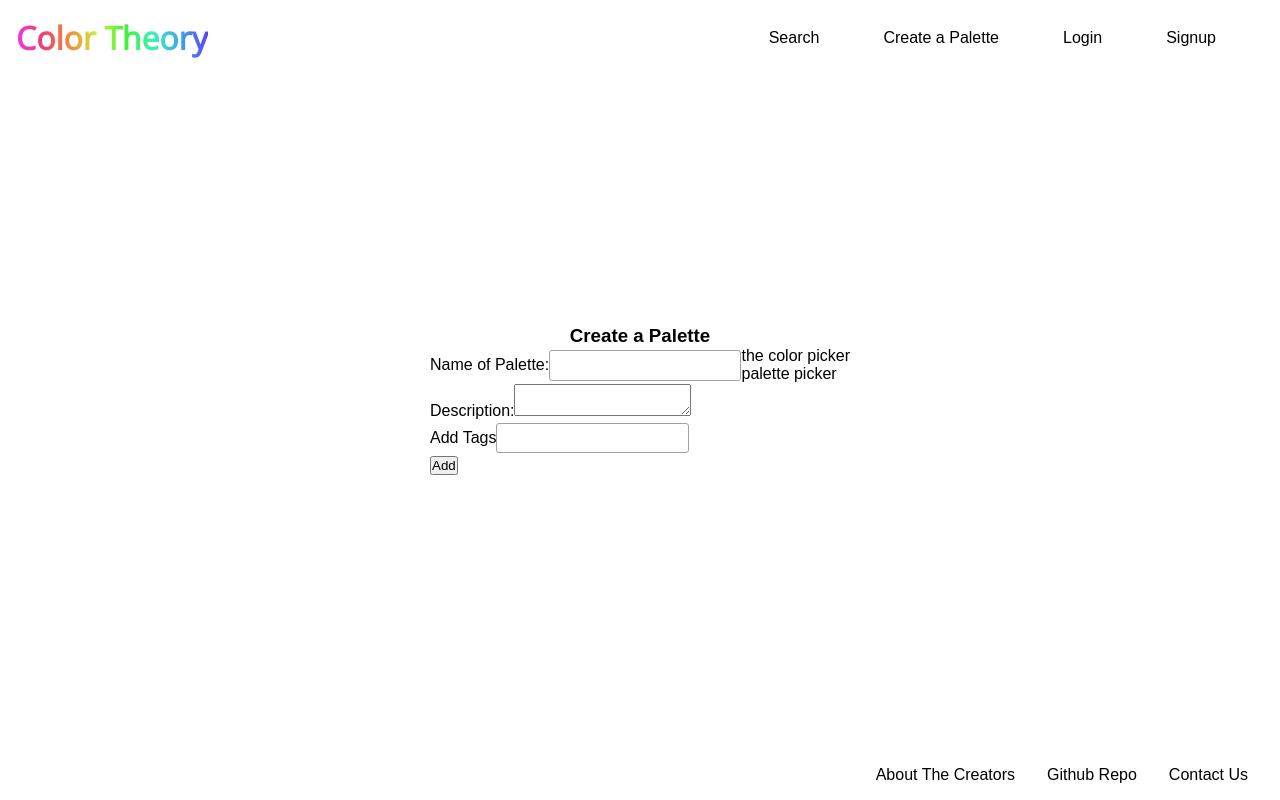
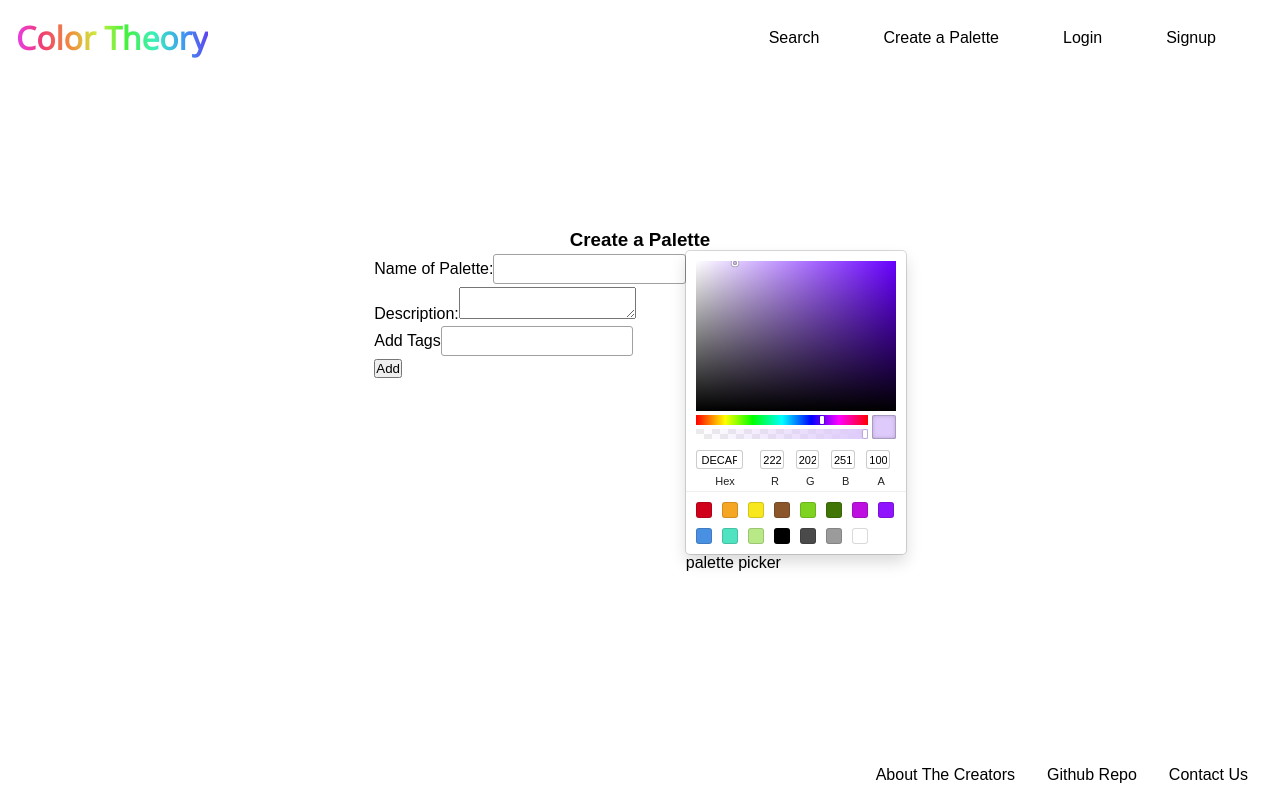
Before and after one commit to reynolkb/color-theory-1.0, a React (Create React App) app in the folder client/: page /create in a window 1280 px wide. Built offline with nearby package versions, Linux system fonts and the light colour scheme.

Commit message:
Added react-color library and created color picker component. Color Picker has been imported into component and renders color picker successfully

```diff
--- a/client/src/components/CreateParts/ColorPicker/index.js
+++ b/client/src/components/CreateParts/ColorPicker/index.js
@@ -0,0 +1,25 @@
+//libraries
+import React from 'react';
+import { SketchPicker } from 'react-color';
+
+class ColorPicker extends React.Component {
+    state = {
+        background: '#decafb'
+        }
+
+    handleChange = (color) => {
+        this.setState({ background: color.rgb });
+    };
+
+
+    render() {
+        return (
+            <SketchPicker
+                color={ this.state.background }
+                onChange={ this.handleChange }
+            />
+        );
+    }
+}
+
+export default ColorPicker;
--- a/client/src/pages/Create.js
+++ b/client/src/pages/Create.js
@@ -4,6 +4,7 @@
 import AddTags from '../components/CreateParts/AddTags';
 import PaletteDescription from '../components/CreateParts/PaletteDescription';
 import PalettePicker from '../components/CreateParts/PalettePicker';
+import ColorPicker from '../components/CreateParts/ColorPicker';
 
 const Create = () => {
 
@@ -18,9 +19,7 @@
                 </div>
                 {/* right side */}
                 <div>
-                    <div>
-                        the color picker
-                    </div>
+                    <ColorPicker />
                     <PalettePicker />
                 </div>
             </div>
--- a/package.json
+++ b/package.json
@@ -23,7 +23,8 @@
   },
   "homepage": "https://github.com/reynolkb/project-3#readme",
   "dependencies": {
-    "if-env": "^1.0.4"
+    "if-env": "^1.0.4",
+    "react-color": "^2.19.3"
   },
   "devDependencies": {
     "concurrently": "^5.3.0"
```
Also changed, not shown: 1 other file (tests, documents, lock files or other folders).
